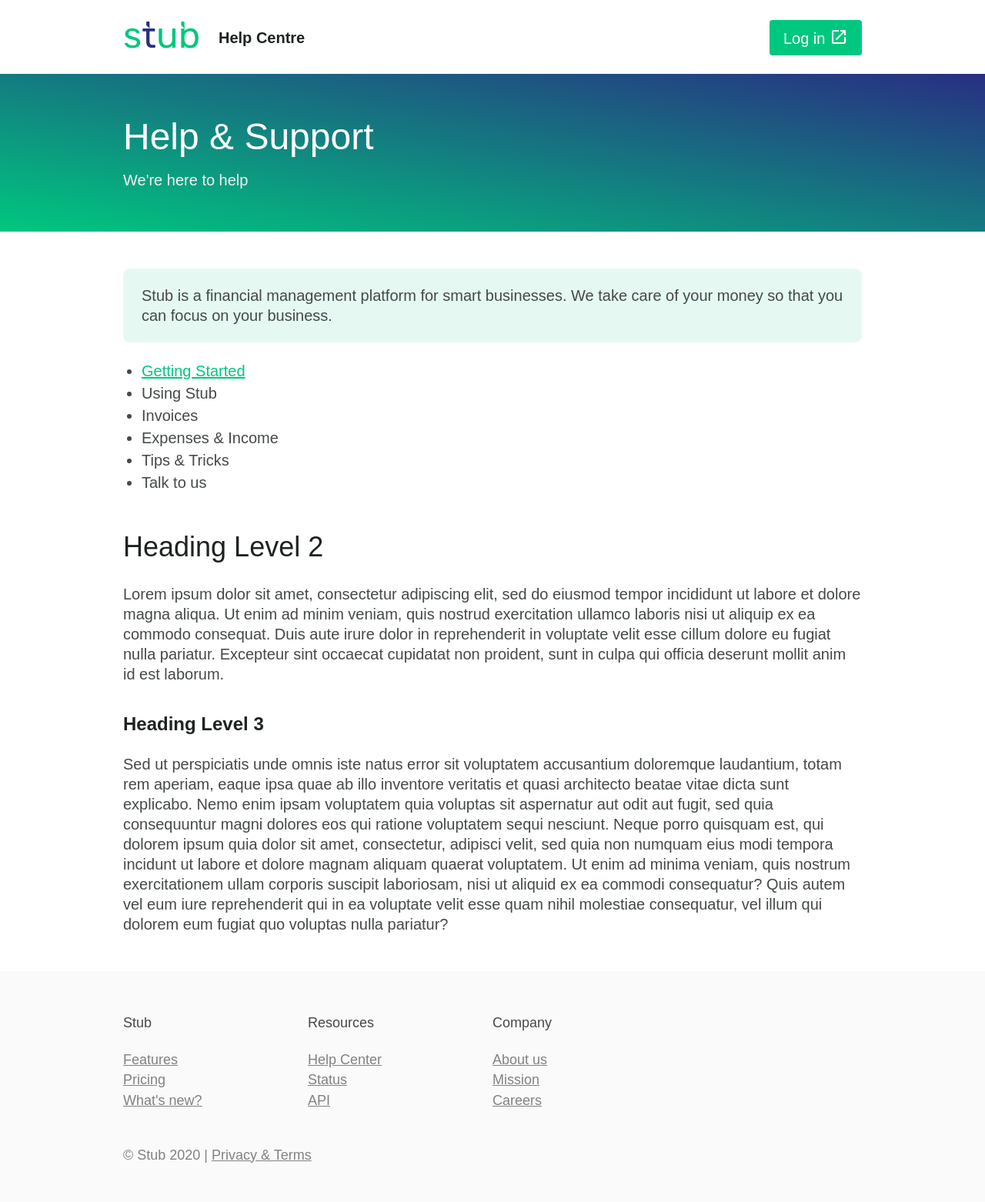
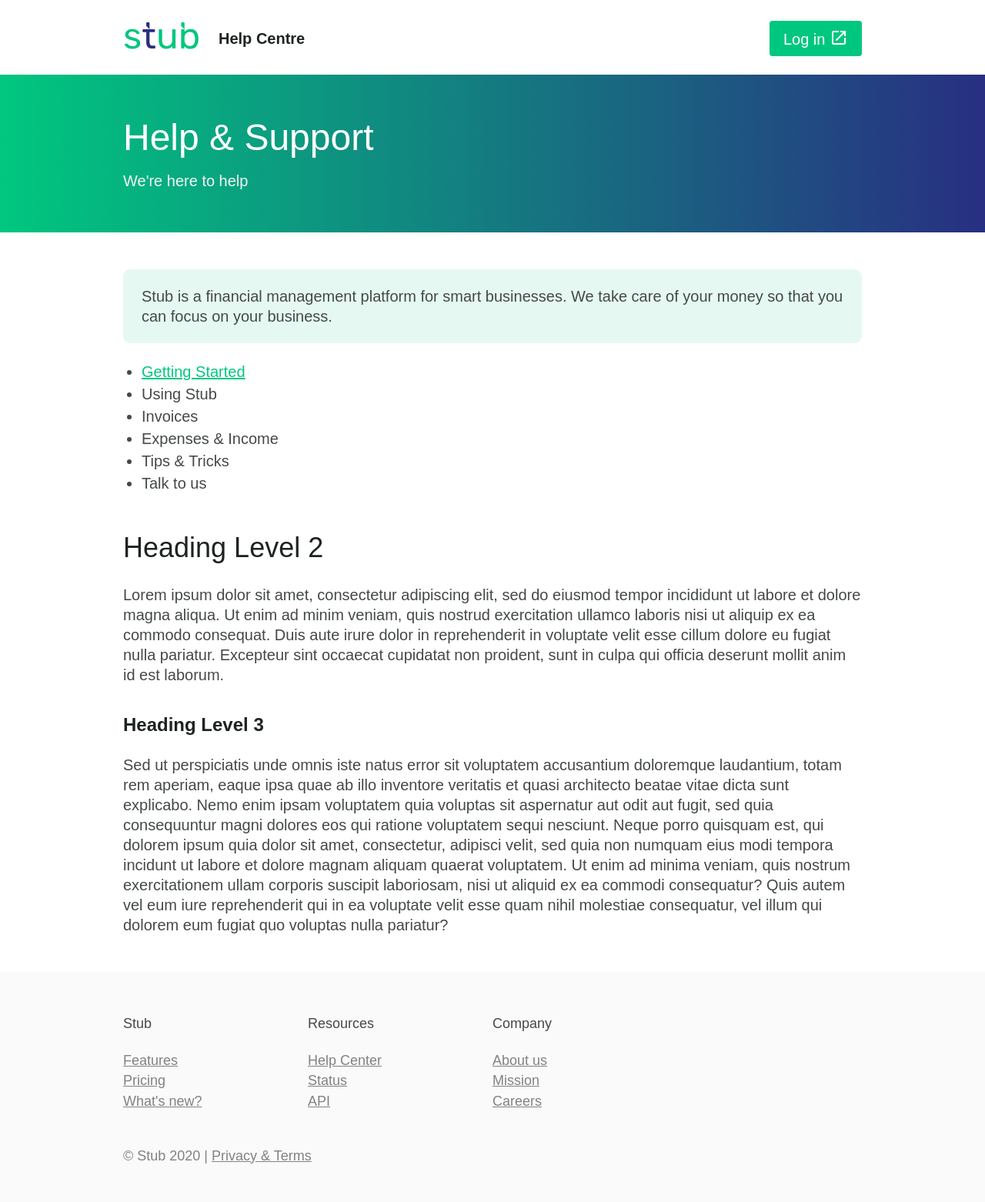
Before and after one commit to stubafrica/support-legacy, a Jekyll site: the page built from index.markdown, in a window 1280 px wide. Shown: the whole page at 77% size. Built offline with Jekyll 4.4.1, drawn with Linux system fonts in a browser that asks for light colours; some web fonts are replaced; comment, search, counter and statistics services are not loaded.

Commit message:
less fwoosh

```diff
--- a/_sass/_layout.scss
+++ b/_sass/_layout.scss
@@ -1,5 +1,5 @@
 .site-nav {
-    padding-top: 2px;
+    padding-top: 3px;
 
     .wrapper {
         display: flex;
@@ -54,7 +54,7 @@
 .page-title {
     background-image:
         linear-gradient(
-        to top right,
+        to right,
         #00C77F,
         #282F82
         );
```
